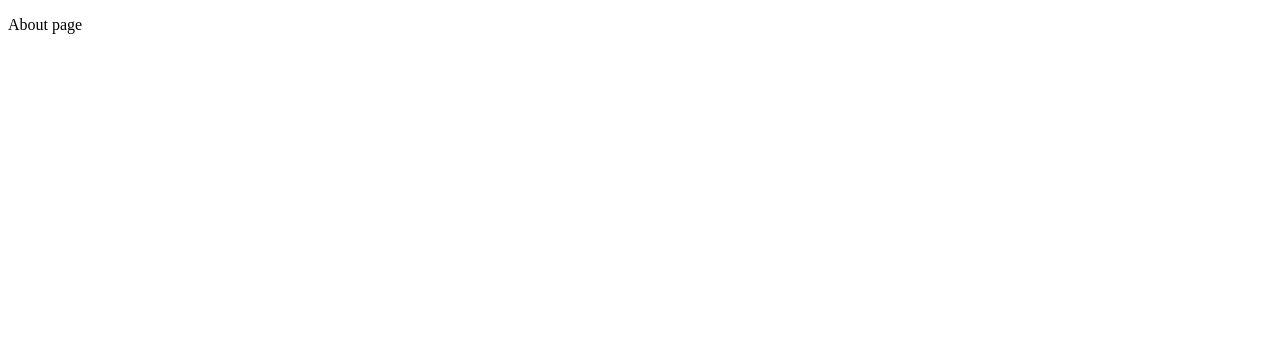
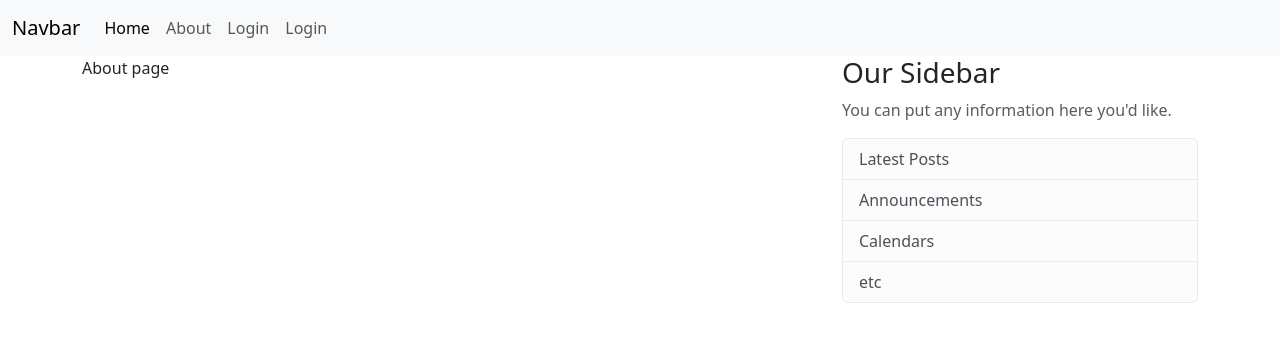
Before and after one commit to abduhafiz1993/Blog-writer-website, a Flask app: page /about in a window 1280 px wide. Before the commit the part shown is almost empty. Shown: the top 342 px of the page. Run offline with Flask 3, Linux system fonts and the light colour scheme.

Commit message:
update on files

```diff
--- a/app.py
+++ b/app.py
@@ -1,4 +1,4 @@
-from flask import Flask, render_template, request
+from flask import Flask, render_template, request, url_for
 
 app = Flask(__name__)
 
--- a/templates/about.html
+++ b/templates/about.html
@@ -1,15 +1,5 @@
-<!DOCTYPE html>
-<html lang="en">
-<head>
-    <meta charset="UTF-8">
-    <meta http-equiv="X-UA-Compatible" content="IE=edge">
-    <meta name="viewport" content="width=device-width, initial-scale=1.0">
-    {% if title %}
-    <title>Blog - {{title}} </title>
-    {% else %}
-    <title>Blog</title>
-    {% endif %}
-</head>
-    <p>About page</p>
-</body>
-</html>
+{% extends "layout.html"%}
+
+{% block content %}
+<p>About page</p>
+{% endblock%}
--- a/templates/index.html
+++ b/templates/index.html
@@ -1,6 +1,6 @@
 {% extends "layout.html" %}
 
-{% block body %}
+{% block content %}
     {% for post in posts %}
         <h1>{{ post.title }}</h1>
         <p>By {{ post["author"] }} on {{ post["date_posted"] }} </p>
--- a/templates/layout.html
+++ b/templates/layout.html
@@ -4,12 +4,64 @@
     <meta charset="UTF-8">
     <meta http-equiv="X-UA-Compatible" content="IE=edge">
     <meta name="viewport" content="width=device-width, initial-scale=1.0">
+    <link href="https://cdn.jsdelivr.net/npm/bootstrap@5.3.2/dist/css/bootstrap.min.css" rel="stylesheet" integrity="sha384-T3c6CoIi6uLrA9TneNEoa7RxnatzjcDSCmG1MXxSR1GAsXEV/Dwwykc2MPK8M2HN" crossorigin="anonymous">
+    <link rel="stylesheet" type="text/css" href="{{ url_for('static', filename='style.css') }}">
     {% if title %}
     <title>Blog - {{title}} </title>
     {% else %}
     <title>Blog</title>
     {% endif %}
 </head>
-    {% block body %} {% endblock %}
+<body>
+    <header>
+        <nav class="navbar navbar-expand-lg bg-body-tertiary">
+            <div class="container-fluid">
+              <a class="navbar-brand" href="#">Navbar</a>
+              <button class="navbar-toggler" type="button" data-bs-toggle="collapse" data-bs-target="#navbarNav" aria-controls="navbarNav" aria-expanded="false" aria-label="Toggle navigation">
+                <span class="navbar-toggler-icon"></span>
+              </button>
+              <div class="collapse navbar-collapse" id="navbarNav">
+                <ul class="navbar-nav">
+                  <li class="nav-item">
+                    <a class="nav-link active" aria-current="page" href="/">Home</a>
+                  </li>
+                  <li class="nav-item">
+                    <a class="nav-link" href="/about">About</a>
+                  </li>
+                  <li class="nav-item">
+                    <a class="nav-link" href="/login">Login</a>
+                  </li>
+                  <li class="nav-item">
+                    <a class="nav-link" href="/Register">Login</a>
+                  </li>
+                </ul>
+              </div>
+            </div>
+          </nav>
+    </header>
+    <main role="main" class="container">
+        <div class="row">
+          <div class="col-md-8">
+            {% block content %}{% endblock %}
+          </div>
+          <div class="col-md-4">
+            <div class="content-section">
+              <h3>Our Sidebar</h3>
+              <p class='text-muted'>You can put any information here you'd like.
+                <ul class="list-group">
+                  <li class="list-group-item list-group-item-light">Latest Posts</li>
+                  <li class="list-group-item list-group-item-light">Announcements</li>
+                  <li class="list-group-item list-group-item-light">Calendars</li>
+                  <li class="list-group-item list-group-item-light">etc</li>
+                </ul>
+              </p>
+            </div>
+          </div>
+        </div>
+      </main>
+
+
+    <script src="https://cdn.jsdelivr.net/npm/@popperjs/core@2.11.8/dist/umd/popper.min.js" integrity="sha384-I7E8VVD/ismYTF4hNIPjVp/Zjvgyol6VFvRkX/vR+Vc4jQkC+hVqc2pM8ODewa9r" crossorigin="anonymous"></script>
+    <script src="https://cdn.jsdelivr.net/npm/bootstrap@5.3.2/dist/js/bootstrap.min.js" integrity="sha384-BBtl+eGJRgqQAUMxJ7pMwbEyER4l1g+O15P+16Ep7Q9Q+zqX6gSbd85u4mG4QzX+" crossorigin="anonymous"></script>
 </body>
 </html>
```
Also changed, not shown: templates/statics/style.css (added).
